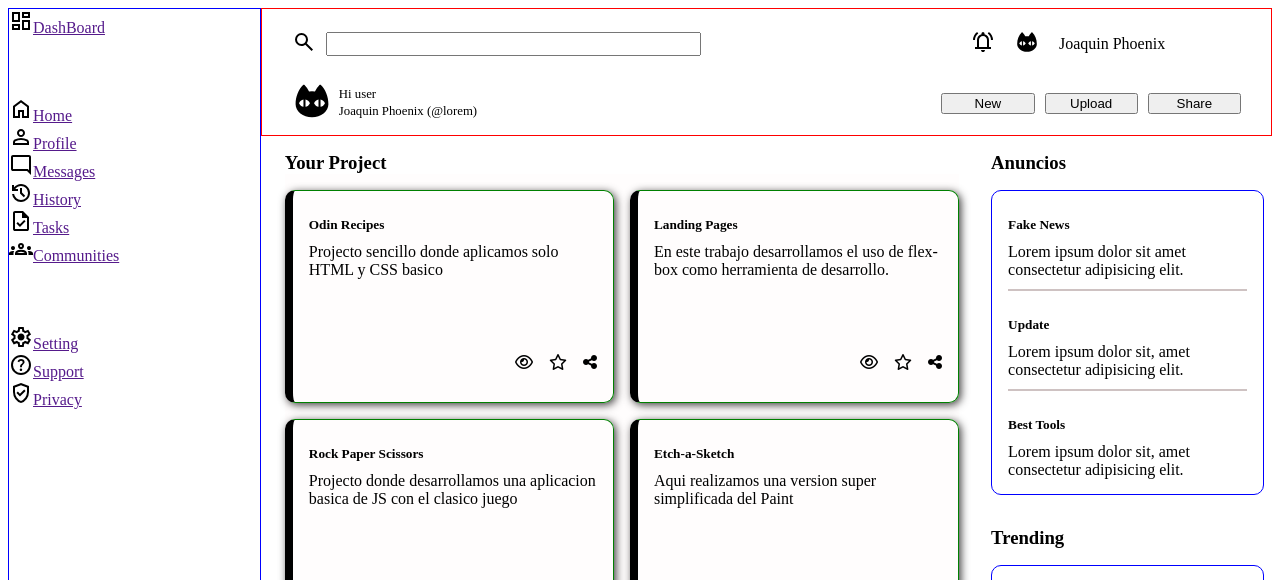
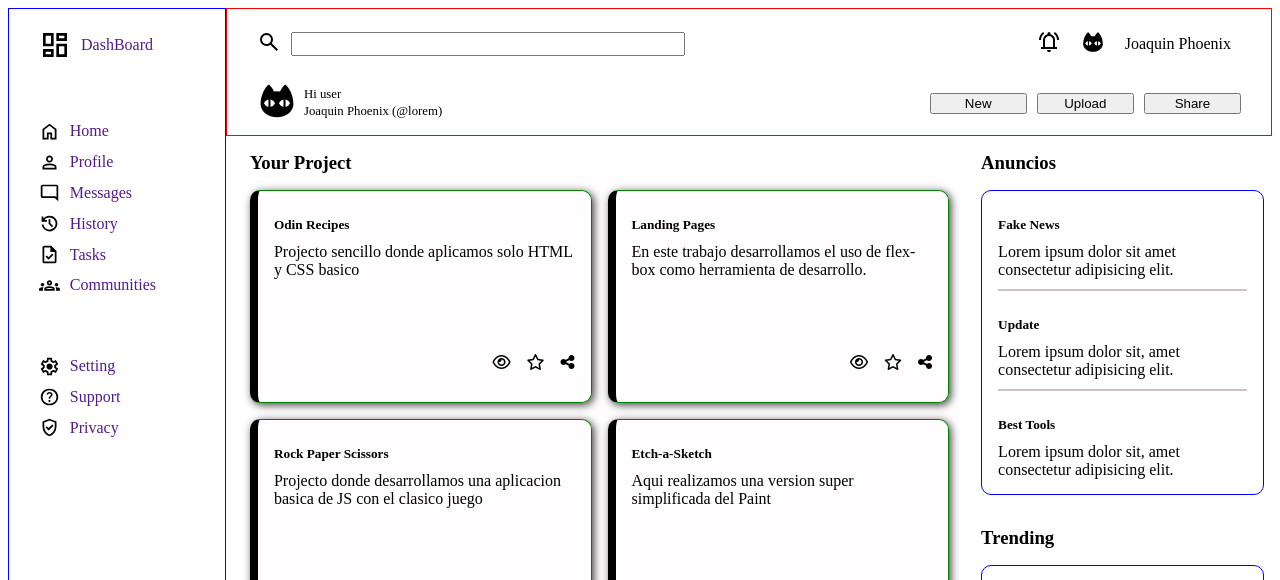
Before and after one commit to JoelCabrera-irnma/AdminDashboard, a plain HTML site: page index.html in a window 1280 px wide. Shown: the top 580 px of the page. Drawn offline with Linux system fonts and the light colour scheme.

Commit message:
Add details style layout

```diff
--- a/style.css
+++ b/style.css
@@ -3,11 +3,15 @@
 img{
     width: 1.5rem;
 }
+a{
+   text-decoration: none;
+}
 
 .contenedor{
     display: grid;
-    grid-template-columns: 1fr 4fr;
+    grid-template-columns: 1fr 4.8fr;
 }
+
 /* HEAD */
 .head{
     border: 1px solid red;
@@ -18,7 +22,7 @@ img{
     } */
 .row1{
     display: grid;
-    grid-template-columns: auto 1.5fr 1fr 1fr auto auto;
+    grid-template-columns: auto 1.5fr 1fr 1fr auto;
     align-items: center;
     gap: 10px;
 }
@@ -26,6 +30,7 @@ img{
     display: flex;
     align-items: center;
     gap: 20px;
+    justify-content: end;
 }
 
 .row2 {
@@ -58,6 +63,7 @@ img{
 
 .sidebar{
     border: 1px solid blue;
+    padding: 20px 30px;
     grid-column: 1;
     grid-row: 1/3;
 
@@ -65,8 +71,21 @@ img{
     align-content: start;
     gap: 60px;
 }
+
+.sidebar a{
+    display: flex;
+    align-items: center;
+}
+.sidebar img{
+    padding-right: 10px;
+    width: 1.3rem;
+}
+.sideTop img{
+    width: 2rem;
+}
 .sideElements1,.sideElements2{
     display: grid;
+    gap: 10px;
 }
 
 /* MAIN CONTENT */
```
